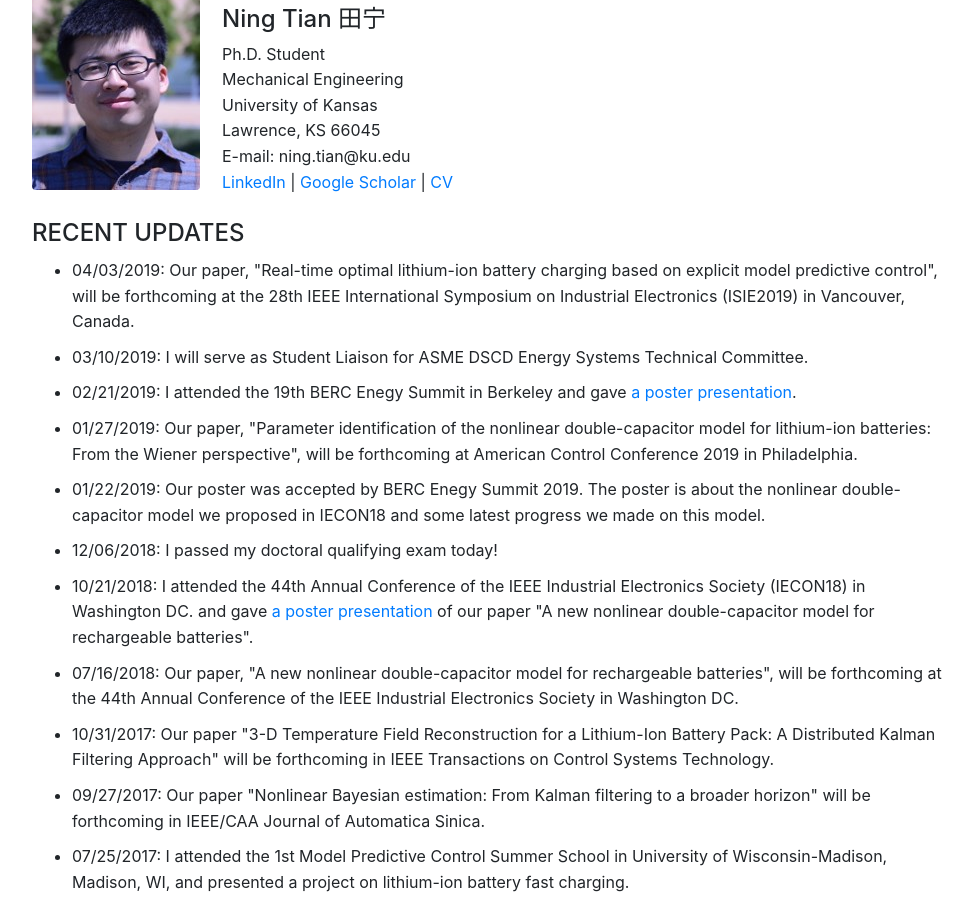
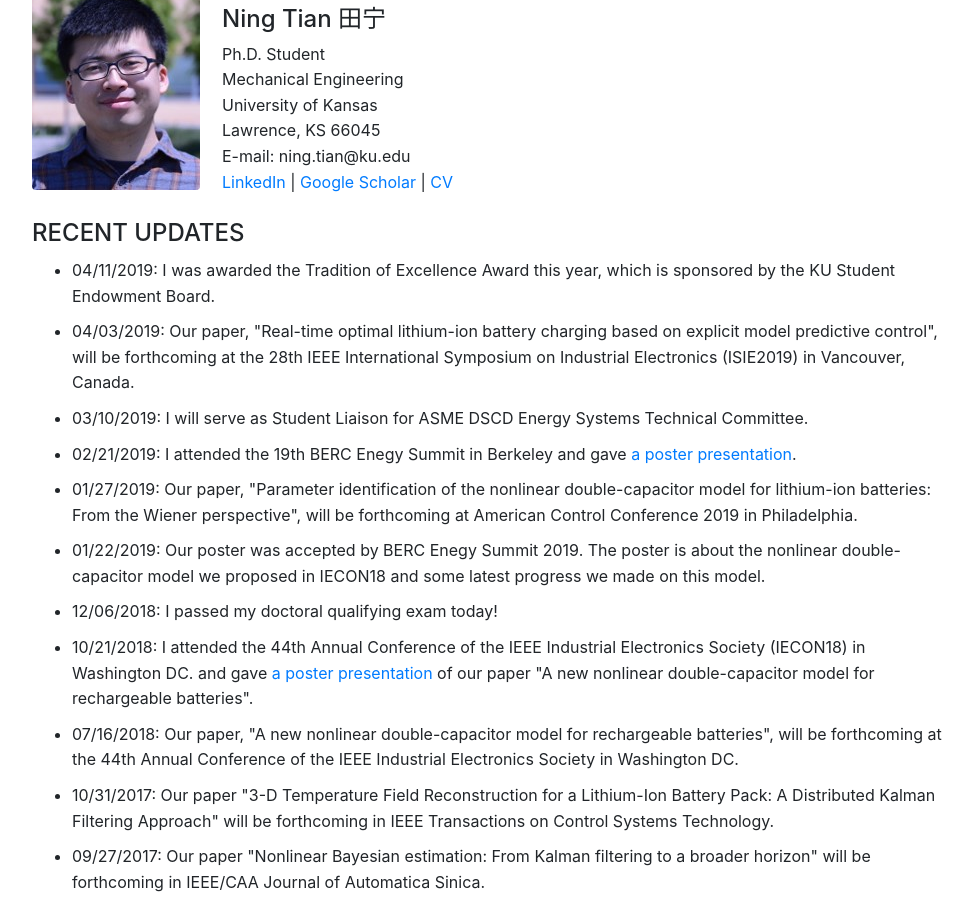
Before and after one commit to ningtian/ningtian.github.io, a Jekyll site: the page index.html, which Jekyll copies as it is, in a window 1280 px wide and 900 px high, scrolled down 332 px. Shown: the whole window, without its empty margins (148-1121 px from the left). Built offline with Jekyll 4.4.1, drawn with Linux system fonts in a browser that asks for light colours.

Commit message:
Update index.html

```diff
--- a/index.html
+++ b/index.html
@@ -96,6 +96,8 @@
 
 	<ul>
 
+	<li>04/11/2019: I was awarded the Tradition of Excellence Award this year, which is sponsored by the KU Student Endowment Board. </li>
+
 	<li>04/03/2019: Our paper, "Real-time optimal lithium-ion battery charging based on explicit model predictive control", will be forthcoming at the 28th IEEE
 		International Symposium on Industrial Electronics (ISIE2019) in Vancouver, Canada. </li>
 
```
